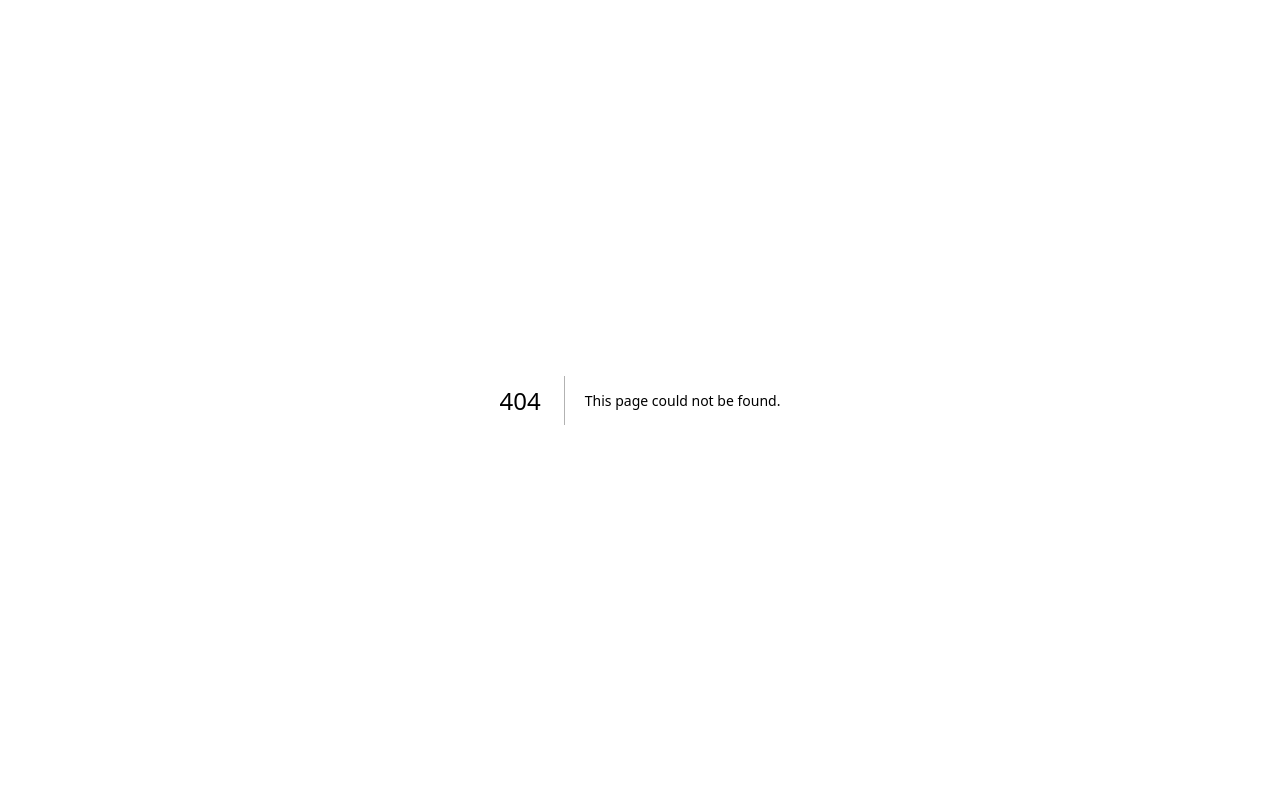
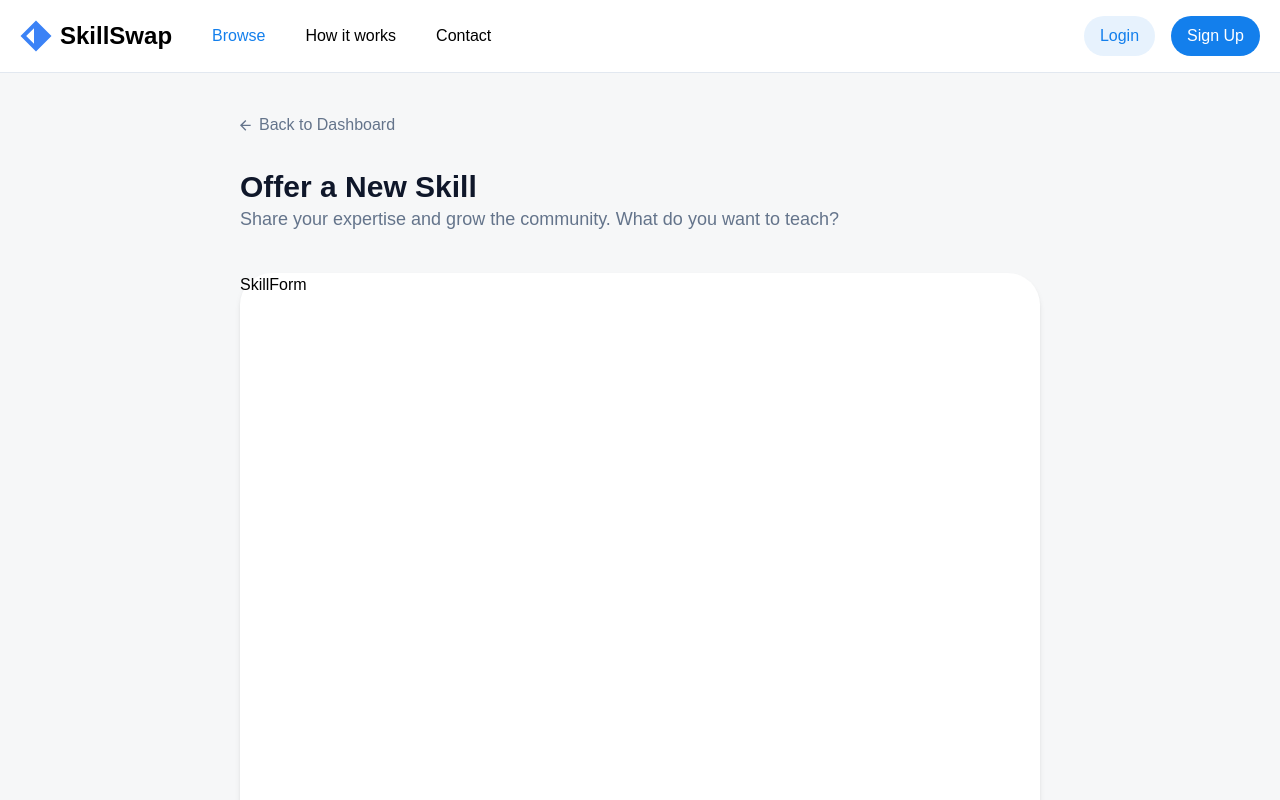
Before and after one commit to k-jdev/skill-swap, a Next.js app: page /skill in a window 1280 px wide. Before the commit this address had no page. Shown: the top 800 px of the page. Built offline with nearby package versions, Linux system fonts and the light colour scheme; no server answers.

Commit message:
feat(skill): add the skill page

```diff
--- /dev/null
+++ b/src/app/(main)/skill/page.tsx
@@ -0,0 +1,15 @@
+import { createMetadata } from "@/shared/lib/createMetadata";
+import Header from "@/features/skill/components/Header";
+import SkillForm from "@/features/skill/components/SkillForm";
+export const metadata = createMetadata("Create skill", "Creating a new skill");
+
+export default function SkillPage() {
+  return (
+    <section className="mx-[240px] mt-10">
+      <Header />
+      <div className="mt-10 min-h-screen rounded-4xl bg-white shadow-md">
+        <SkillForm />
+      </div>
+    </section>
+  );
+}
--- /dev/null
+++ b/src/features/skill/components/Header.tsx
@@ -0,0 +1,38 @@
+import React from "react";
+
+function Header() {
+  return (
+    <>
+      {" "}
+      <div className="mb-8">
+        <p className="flex items-center gap-2 text-[#64748B]">
+          {" "}
+          <svg
+            width="11"
+            height="11"
+            viewBox="0 0 11 11"
+            fill="none"
+            xmlns="http://www.w3.org/2000/svg"
+          >
+            <path
+              d="M2.55 6L6.28333 9.73333L5.33333 10.6667L0 5.33333L5.33333 0L6.28333 0.933333L2.55 4.66667H10.6667V6H2.55Z"
+              fill="#64748B"
+            />
+          </svg>
+          Back to Dashboard
+        </p>
+      </div>
+      <div>
+        <h2 className="text-[#0F172A] font-black text-3xl">
+          Offer a New Skill
+        </h2>
+        <p className="text-[#64748B] text-lg">
+          Share your expertise and grow the community. What do you want to
+          teach?
+        </p>
+      </div>
+    </>
+  );
+}
+
+export default Header;
--- /dev/null
+++ b/src/features/skill/components/SkillForm.tsx
@@ -0,0 +1,9 @@
+import React from "react";
+
+type Props = {};
+
+function SkillForm({}: Props) {
+  return <div>SkillForm</div>;
+}
+
+export default SkillForm;
```
